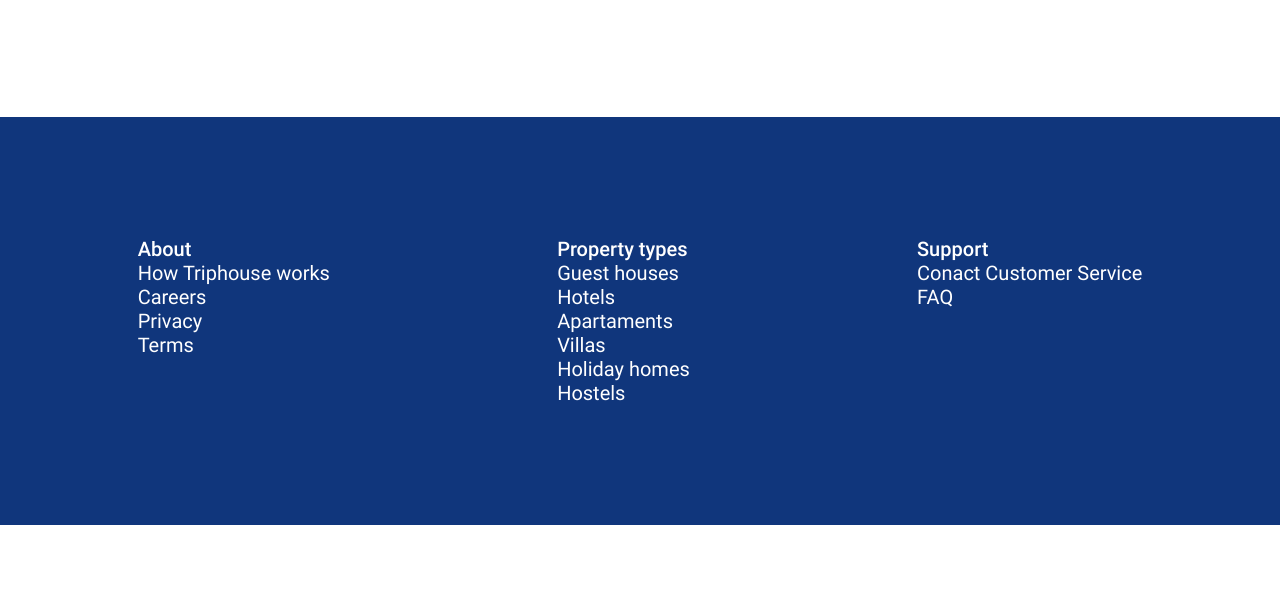
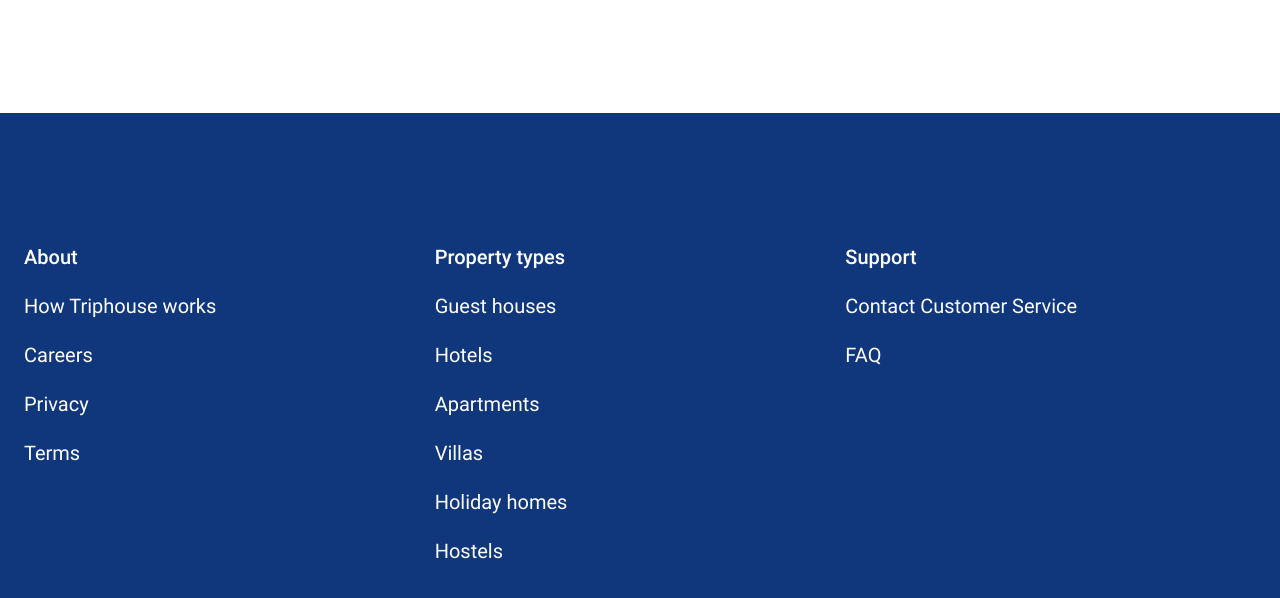
Before and after one commit to Vertvern/if-html, a plain HTML site: page index.html in a window 1280 px wide. Shown: the part 450-1048 px from the top of the page. Before the commit the page ends 975 px from the top, so only its background shows below. Drawn offline with Linux system fonts and the light colour scheme.

Commit message:
trying to fix lesson-5 and lesson-4 again and again

```diff
--- a/index.html
+++ b/index.html
@@ -62,7 +62,7 @@
           <li class="title">Property types</li>
           <li>Guest houses</li>
           <li>Hotels</li>
-          <li>Apartaments</li>
+          <li>Apartments</li>
           <li>Villas</li>
           <li>Holiday homes</li>
           <li>Hostels</li>
@@ -71,7 +71,7 @@
       <div class="lists">
         <ul>
           <li class="title">Support</li>
-          <li>Conact Customer Service</li>
+          <li>Contact Customer Service</li>
           <li>FAQ</li>
         </ul>
       </div>
--- a/styles/styles.css
+++ b/styles/styles.css
@@ -50,18 +50,22 @@ h4 {
 
 .textblock {
   font-weight: 400;
-  font-size: 24px;
+  font-size: 20px;
 }
 
 .block {
+
   display: flex;
 }
 
 .Footer {
+  max-width: 1440px;
   font-size: 20px;
-  line-height: 24px;
+  line-height: 49px;
   background-color: #10367C;
   border: none;
+  margin-left: auto;
+  margin-right: auto;
 }
 
 .title {
@@ -69,6 +73,5 @@ h4 {
 }
 
 .lists {
-  margin-left: auto;
-  margin-right: auto;
+  width: 36%;
 }
```
